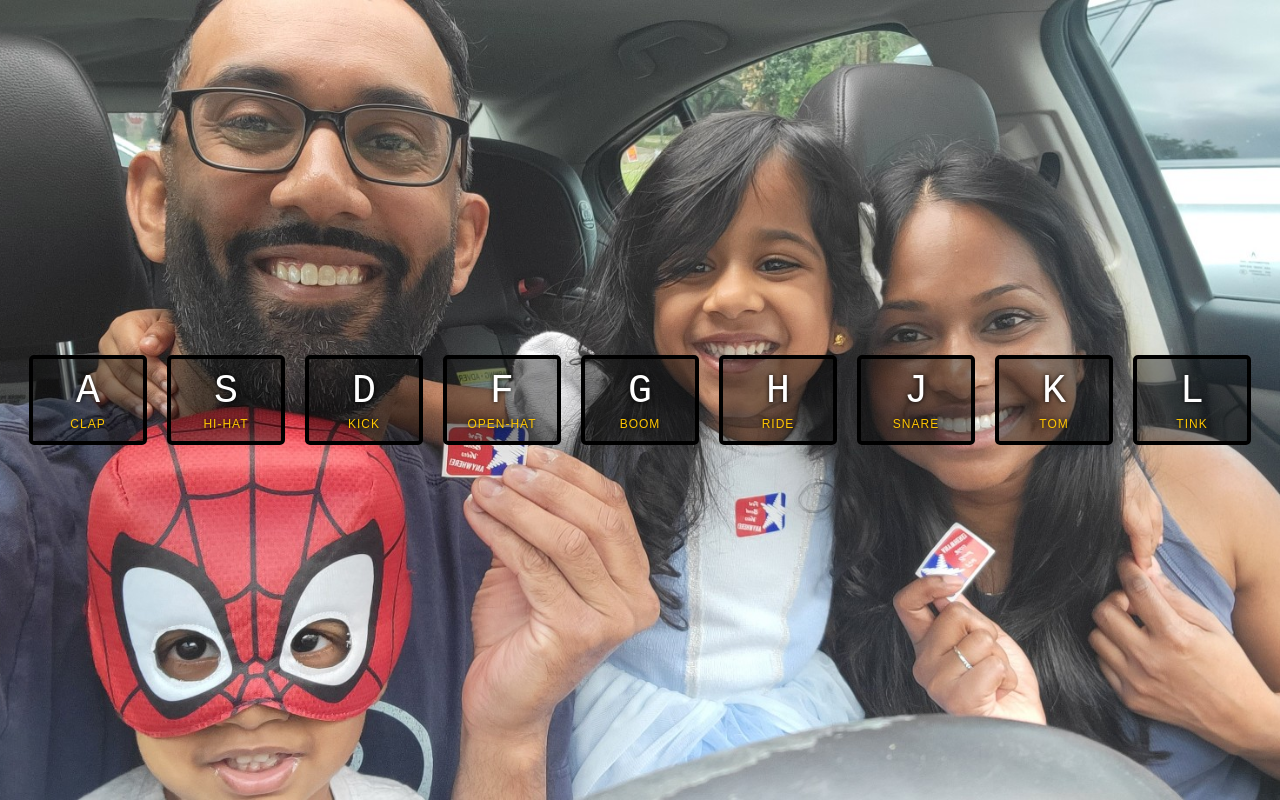
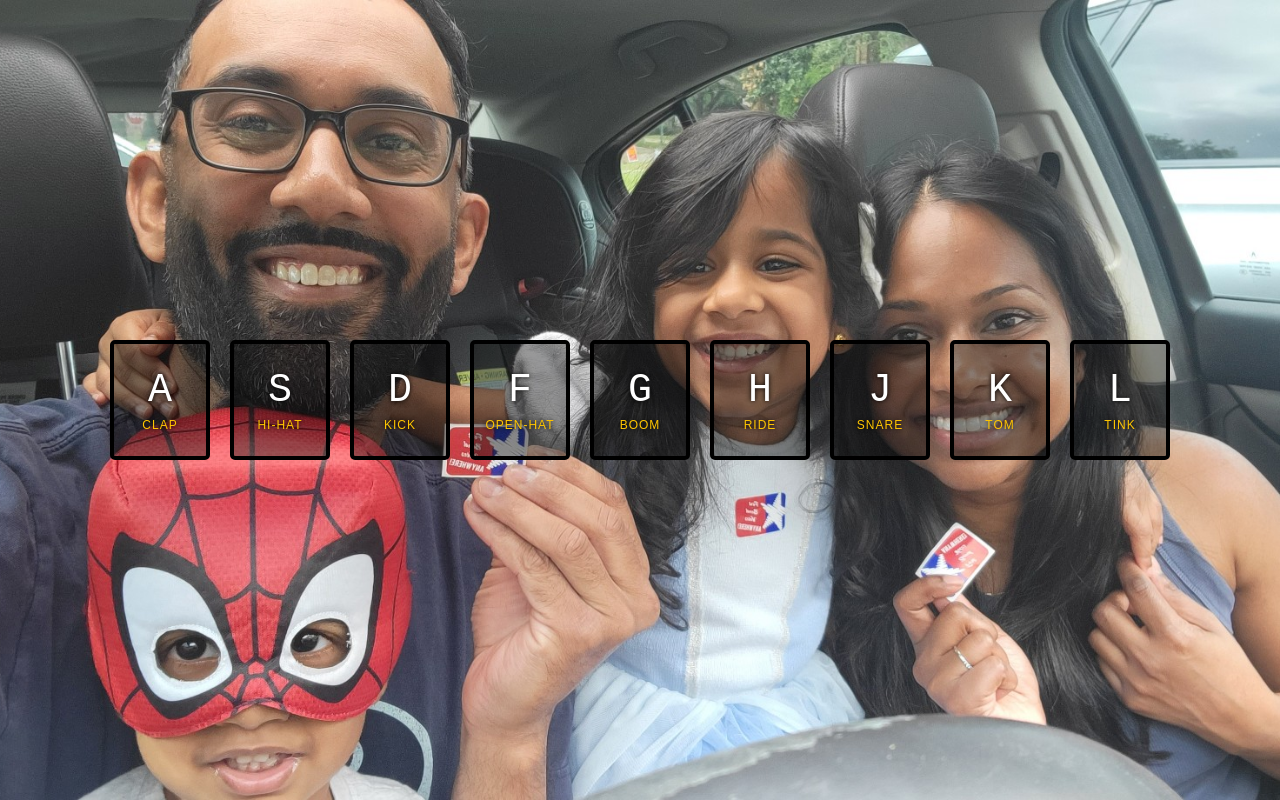
Before and after one commit to rmathew21/drumKit, a plain HTML site: page index.html in a window 1280 px wide. Drawn offline with Linux system fonts and the light colour scheme.

Commit message:
changed styles to allow more consistent sizing

```diff
--- a/styles.css
+++ b/styles.css
@@ -12,6 +12,7 @@ body,html {
 
 .keys {
     display: flex;
+    flex-wrap: wrap;
     flex: 1;
     min-height: 100vh;
     align-items: center;
@@ -26,10 +27,16 @@ body,html {
     padding: 1rem .5rem;
     transition: all .07s ease;
     width: 10rem;
+    height: 12rem;
     text-align: center;
     color: white;
     background: rgba(0, 0, 0, 0.4);
     text-shadow: 0 0 .5rem black;
+    display: flex;
+    flex-direction: column;
+    justify-content: center;
+    align-items: center;
+    box-sizing: border-box;
 }
 
 .key.playing {
@@ -42,6 +49,7 @@ body,html {
 kbd {
     display: block;
     font-size: 4rem;
+    margin: 0;
 }
 
 .sound {
@@ -49,4 +57,5 @@ kbd {
     text-transform: uppercase;
     letter-spacing: .1rem;
     color: #ffc600;
+    margin-top: 0.5rem;
 }
```
